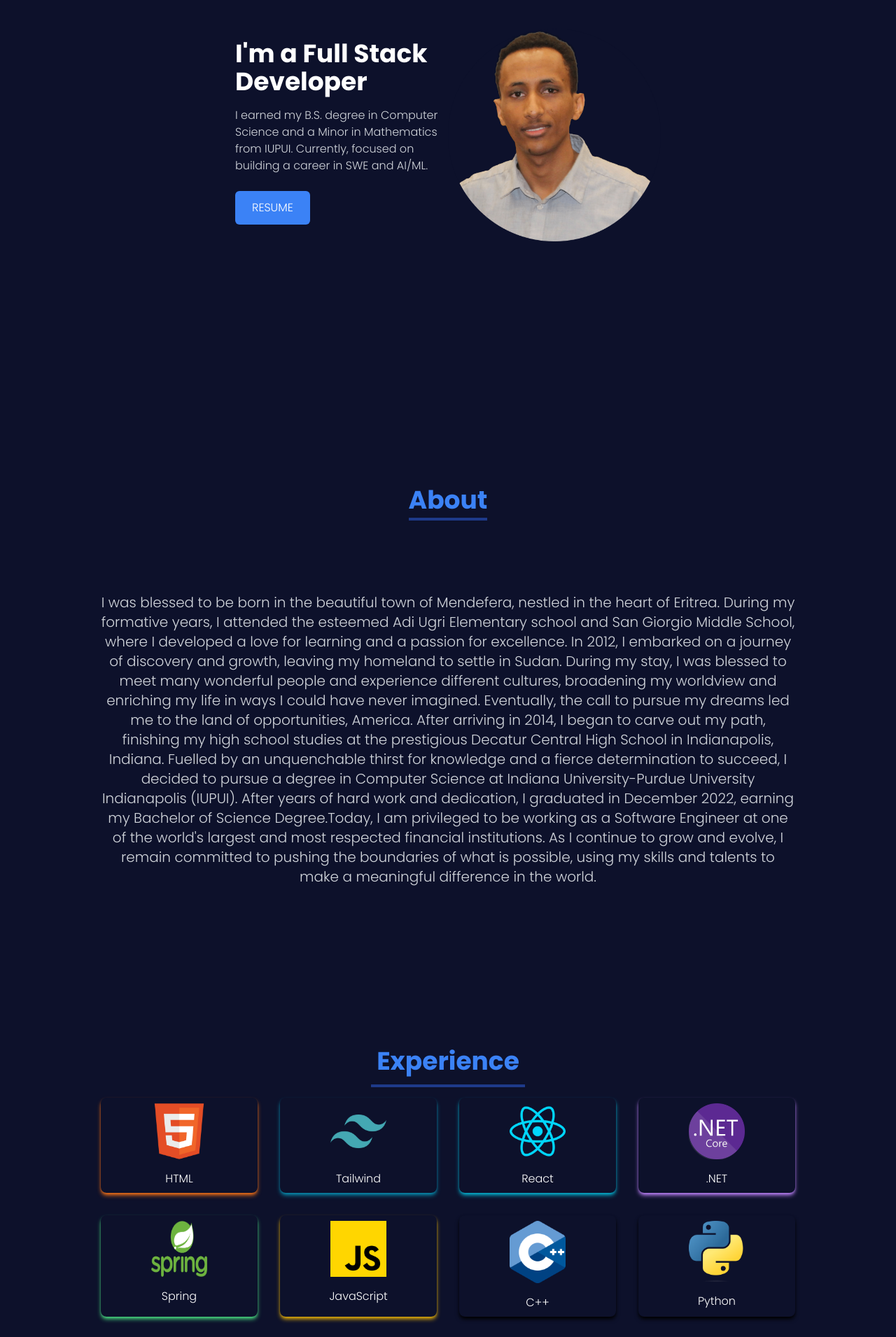
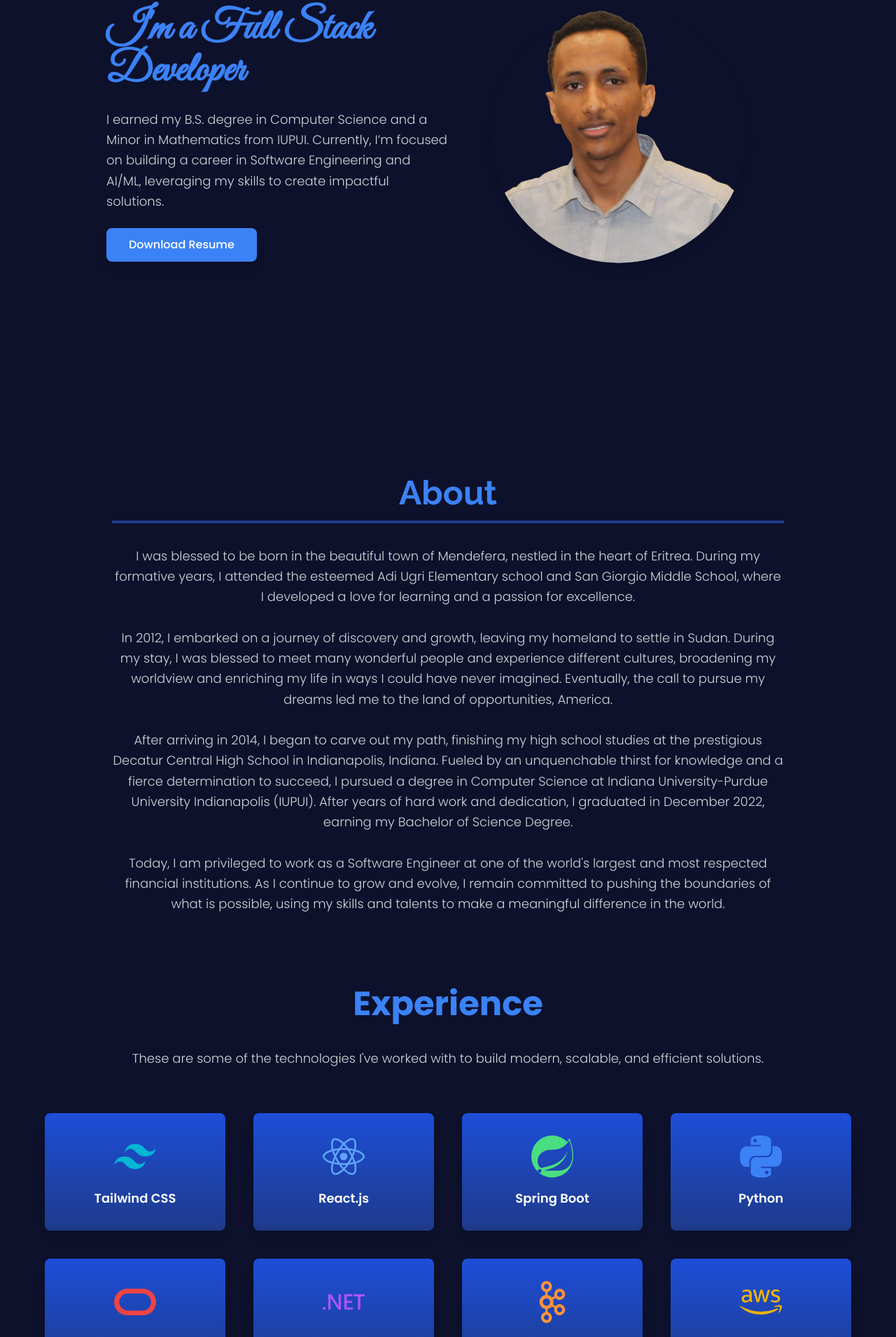
Before and after one commit to Sam-Wel/my-fortfolio, a React (Create React App) app: page / in a window 1280 px wide. Shown: the part 207-2118 px from the top of the page at 70% size. Built offline with nearby package versions, Linux system fonts and the light colour scheme.

Commit message:
updated websites overall style

```diff
--- a/package.json
+++ b/package.json
@@ -9,7 +9,7 @@
     "@testing-library/user-event": "^13.5.0",
     "react": "^18.1.0",
     "react-dom": "^18.1.0",
-    "react-icons": "^4.4.0",
+    "react-icons": "^5.4.0",
     "react-router-dom": "^6.9.0",
     "react-scripts": "^5.0.1",
     "react-scroll": "^1.8.7",
--- a/src/components/About.jsx
+++ b/src/components/About.jsx
@@ -4,56 +4,51 @@ const About = () => {
   return (
     <div
       id="about"
-      className="w-full md:h-screen bg-dark-blue text-gray-300 text-center"
+      className="w-full min-h-screen bg-dark-blue text-gray-300 flex flex-col justify-center items-center py-12"
     >
-      <div className="max-w-screen-lg p-4 mx-auto flex flex-col justify-center w-full h-full">
-        <div className="pb-8">
-          <p className=" text-blue-500 text-4xl font-bold inline border-b-4 border-blue-900">
-            About
-          </p>
-        </div>
-
-        <p className="text-xl mt-20">
-        I was blessed to be born in the beautiful town of Mendefera, nestled in the heart of Eritrea.
-        During my formative years, I attended the esteemed Adi Ugri Elementary school and San Giorgio Middle School,
-        where I developed a love for learning and a passion for excellence. In 2012, I embarked on a journey of
-        discovery and growth, leaving my homeland to settle in Sudan. During my stay, I was blessed to meet many
-        wonderful people and experience different cultures, broadening my worldview and enriching my life in ways
-        I could have never imagined. Eventually, the call to pursue my dreams led me to the land of opportunities,
-        America. After arriving in 2014, I began to carve out my path, finishing my high school studies at the
-        prestigious Decatur Central High School in Indianapolis, Indiana. Fuelled by an unquenchable thirst for
-        knowledge and a fierce determination to succeed, I decided to pursue a degree in Computer Science
-        at Indiana University-Purdue University Indianapolis (IUPUI). After years of hard work and dedication,
-        I graduated in December 2022, earning my Bachelor of Science Degree.Today,
-        I am privileged to be working as a Software Engineer at one of the world's largest and
-        most respected financial institutions. As I continue to grow and evolve,
-        I remain committed to pushing the boundaries of what is possible,
-        using my skills and talents to make a meaningful difference in the world.
+      <div className="max-w-screen-lg text-center px-8">
+        <h2
+          className="text-5xl font-bold text-blue-500 border-b-4 border-blue-900 pb-4"
+          style={{ fontFamily: "Raleway, sans-serif" }}
+        >
+          About
+        </h2>
+        <p
+          className="text-lg mt-8 leading-relaxed"
+          style={{ fontFamily: "Poppins, sans-serif" }}
+        >
+          I was blessed to be born in the beautiful town of Mendefera, nestled in
+          the heart of Eritrea. During my formative years, I attended the
+          esteemed Adi Ugri Elementary school and San Giorgio Middle School,
+          where I developed a love for learning and a passion for excellence.
+          <br />
+          <br />
+          In 2012, I embarked on a journey of discovery and growth, leaving my
+          homeland to settle in Sudan. During my stay, I was blessed to meet many
+          wonderful people and experience different cultures, broadening my
+          worldview and enriching my life in ways I could have never imagined.
+          Eventually, the call to pursue my dreams led me to the land of
+          opportunities, America.
+          <br />
+          <br />
+          After arriving in 2014, I began to carve out my path, finishing my high
+          school studies at the prestigious Decatur Central High School in
+          Indianapolis, Indiana. Fueled by an unquenchable thirst for knowledge
+          and a fierce determination to succeed, I pursued a degree in Computer
+          Science at Indiana University-Purdue University Indianapolis (IUPUI).
+          After years of hard work and dedication, I graduated in December 2022,
+          earning my Bachelor of Science Degree.
+          <br />
+          <br />
+          Today, I am privileged to work as a Software Engineer at one of the
+          world's largest and most respected financial institutions. As I
+          continue to grow and evolve, I remain committed to pushing the
+          boundaries of what is possible, using my skills and talents to make a
+          meaningful difference in the world.
         </p>
-
-        <br />
       </div>
     </div>
   );
 };
 
 export default About;
-
-
-/*
-- Create favitcon
-- Make my name route to homepage
-- get rid of side pop up options
-- get ride of portfolio
-- connect each technology to github
-- make contact form work
-- find domain
-- deploy
-
-- do java springboot tutorial
-- Maybe .NET
-- Call Helen or Sami
-- write an email for invitation letter
-- ask Hanna for meeting
--
-*/
--- a/src/components/Experience.jsx
+++ b/src/components/Experience.jsx
@@ -1,120 +1,44 @@
 import React from "react";
-
-import html from "../assets/html.png";
-import javascript from "../assets/javascript.png";
-import reactImage from "../assets/react.png";
-import NET from "../assets/NET.png";
-import Spring from "../assets/Spring.png";
-import tailwind from "../assets/tailwind.png";
-import cpp from "../assets/cpp.png";
-import python from "../assets/python.png";
-import oracle from "../assets/oracle.png";
-import cassandra from "../assets/cassandra.png";
-import kafka from "../assets/kafka.png";
+import {
+  SiTailwindcss,
+  SiSpring,
+  SiPython,
+  SiOracle,
+  SiDotnet,
+  SiApachekafka,
+  SiCplusplus,
+} from "react-icons/si";
+import { FaReact, FaAws } from "react-icons/fa";
 
 const Experience = () => {
-  const techs = [
-    {
-      id: 1,
-      src: html,
-      title: "HTML",
-      style: "shadow-orange-500",
-      size:"w-20 mx-auto",
-    },
-    {
-      id: 2,
-      src: tailwind,
-      title: "Tailwind",
-      style: "shadow-cyan-600",
-      size:"w-20 mx-auto",
-    },
-    {
-      id: 3,
-      src: reactImage,
-      title: "React",
-      style: "shadow-cyan-500",
-      size:"w-20 mx-auto",
-    },
-    {
-      id: 4,
-      src: NET,
-      title: ".NET",
-      style: "shadow-purple-400",
-      size:"w-20 mx-auto",
-    },
-    {
-      id: 5,
-      src: Spring,
-      title: "Spring",
-      style: "shadow-green-400",
-      size:"w-20 mx-auto h-20",
-    },
-    {
-      id: 6,
-      src: javascript,
-      title: "JavaScript",
-      style: "shadow-yellow-500",
-      size:"w-20 mx-auto",
-    },
-    {
-      id: 7,
-      src: cpp,
-      title: "C++",
-      style: "shadow-black",
-      size:"w-20 mx-auto",
-    },
-    {
-      id: 9,
-      src: python,
-      title: "Python",
-      style: "shadow-black",
-      size:"w-20 mx-auto",
-    },
-    {
-      id: 10,
-      src: oracle,
-      title: "Oracle",
-      style: "shadow-black",
-      size:"w-20 mx-auto",
-    },
-    {
-      id: 11,
-      src: cassandra,
-      title: "Cassandra",
-      style: "shadow-black",
-      size:"w-20 mx-auto",
-    },
-    {
-      id: 12,
-      src: kafka,
-      title: "Kafka",
-      style: "shadow-black",
-      size:"w-20 mx-auto",
-    },
+  const skills = [
+    { id: 1, icon: <SiTailwindcss className="text-cyan-500" />, name: "Tailwind CSS" },
+    { id: 2, icon: <FaReact className="text-blue-400" />, name: "React.js" },
+    { id: 3, icon: <SiSpring className="text-green-400" />, name: "Spring Boot" },
+    { id: 4, icon: <SiPython className="text-blue-500" />, name: "Python" },
+    { id: 5, icon: <SiOracle className="text-red-500" />, name: "Oracle" },
+    { id: 6, icon: <SiDotnet className="text-purple-500" />, name: ".NET" },
+    { id: 7, icon: <SiApachekafka className="text-orange-400" />, name: "Kafka" },
+    { id: 8, icon: <FaAws className="text-yellow-500" />, name: "AWS" },
+    { id: 9, icon: <SiCplusplus className="text-blue-300" />, name: "C++" },
   ];
 
   return (
-    <div
-      id="experience"
-      className="bg-gradient-to-b text-center bg-dark-blue w-full md:h-screen"
-    >
-      <div className="max-w-screen-lg mx-auto p-4 flex flex-col justify-center w-full h-full text-white">
-        <div>
-          <p className="text-blue-500 text-4xl font-bold border-b-4 border-blue-900 p-2 inline">
-            Experience
-          </p>
-        </div>
-
-        <div className="w-full grid grid-cols-2 sm:grid-cols-4 gap-8 text-center py-8 px-12 sm:px-0">
-          {techs.map(({ id, src, title, style, size }) => (
+    <div id="experience" className="bg-dark-blue text-white min-h-screen flex items-center justify-center px-8">
+      <div className="max-w-6xl w-full text-center">
+        <h2 className="text-5xl font-bold text-blue-500 mb-10">Experience</h2>
+        <p className="text-gray-300 text-lg mb-16">
+          These are some of the technologies I've worked with to build modern, scalable, and efficient solutions.
+        </p>
+        <div className="grid grid-cols-2 sm:grid-cols-3 lg:grid-cols-4 gap-10">
+          {skills.map(({ id, icon, name }) => (
             <div
               key={id}
-              className={`shadow-md hover:scale-105 duration-500 py-2 rounded-lg ${style}`}
+              className="flex flex-col items-center bg-gradient-to-b from-blue-700 to-blue-900 p-8 rounded-lg shadow-lg hover:scale-105 transform transition-transform duration-300"
             >
-              <img src={src} alt="" className={`${size}`} />
-              <p className="mt-4">{title}</p>
+              <div className="text-6xl mb-4">{icon}</div>
+              <p className="text-lg font-semibold">{name}</p>
             </div>
-
           ))}
         </div>
       </div>
--- a/src/components/Home.jsx
+++ b/src/components/Home.jsx
@@ -1,49 +1,56 @@
 import React from "react";
 import profile from "../assets/profile1.png";
+import About from "./About";
+import Experience from "./Experience";
 import Contact from "./Contact";
-import Experience from "./Experience";
-import About from "./About";
 
 const Home = () => {
   return (
     <div>
+      {/* Hero Section */}
       <div
         id="home"
-      className="flex items-end h-screen w-full     bg-dark-blue text-blue-500  justify-center md:items-center"
+        className="flex items-center h-screen w-full bg-dark-blue text-white justify-center"
       >
-      <div className="flex flex-col items-center px-4 m-6 md:flex-row justify-center w-full md:w-1/2">
-        <div className="flex-col justify-center w-1/2">
-          <h2 className="text-4xl font-bold text-white ">
+        <div className="flex flex-col md:flex-row items-center px-6 max-w-screen-lg space-y-8 md:space-y-0">
+          {/* Text Content */}
+          <div className="flex flex-col items-start w-full md:w-1/2 space-y-6">
+            <h1
+              className="text-6xl font-bold text-blue-500"
+              style={{ fontFamily: "Great Vibes, cursive" }}
+            >
               I'm a Full Stack Developer
-          </h2>
-          <p className="text-gray-300 py-4 max-w-md">
-          I earned my B.S. degree in Computer Science and a Minor in Mathematics from IUPUI. Currently, focused on building a career in SWE and AI/ML.
+            </h1>
+            <p className="text-gray-300 text-lg leading-relaxed">
+              I earned my B.S. degree in Computer Science and a Minor in
+              Mathematics from IUPUI. Currently, I’m focused on building a
+              career in Software Engineering and AI/ML, leveraging my skills to
+              create impactful solutions.
             </p>
-
-          <div>
             <a
               href="/FESSEHAYE, SAMUEL_RESUME_Updated.pdf"
-              smooth
-              duration={500}
-              className="group text-white w-fit px-6 py-3 my-2 flex items-center rounded-md bg-gradient-to-r bg-blue-500 cursor-pointer hover:bg-blue-800"
+              download
+              className="mt-4 bg-blue-500 hover:bg-blue-700 text-white px-8 py-3 rounded-lg shadow-lg font-medium transition-all duration-300 transform hover:scale-105"
             >
-              RESUME
+              Download Resume
             </a>
           </div>
-        </div>
 
-        <div className=" w-full md:w-1/2">
+          {/* Profile Image */}
+          <div className="w-full md:w-1/2 flex justify-center">
             <img
               src={profile}
-            alt="my profile"
-            className="rounded-2xl mx-auto w-2/4 md:w-full"
+              alt="Profile"
+              className="rounded-full w-2/3 md:w-3/4 shadow-lg"
             />
           </div>
         </div>
       </div>
-    <About/>
-    <Experience/>
-    <Contact/>
+
+      {/* Other Sections */}
+      <About />
+      <Experience />
+      <Contact />
     </div>
   );
 };
```
Also changed, not shown: src/components/Contact.jsx (+25 -19 lines), src/components/NavBar.jsx (+9 -9 lines), 1 other file (tests, documents, lock files or other folders). Lines whose indentation alone changed are shown as unchanged.
